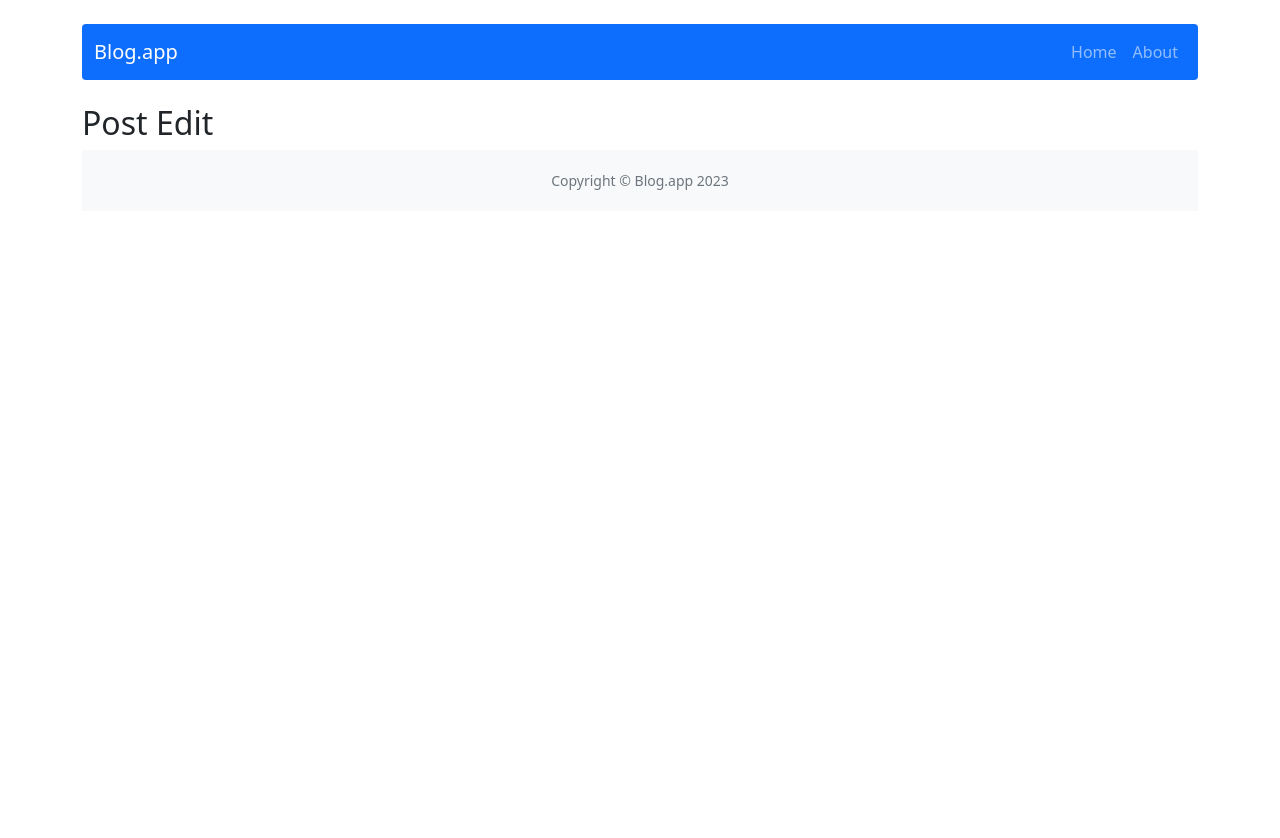
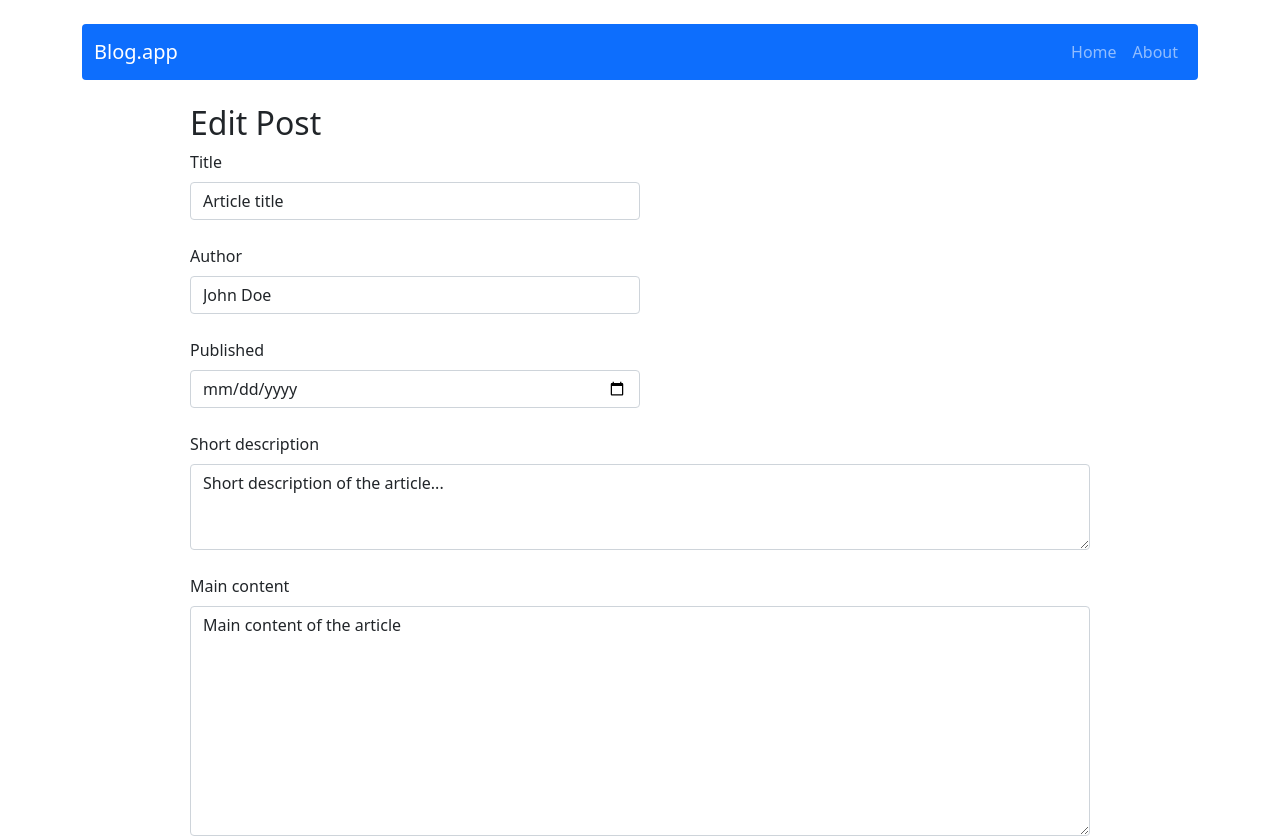
Before and after one commit to anntan2913/react-blog-app, a React (Create React App) app: page /post/edit/1 in a window 1280 px wide. Shown: the top 838 px of the page. Before the commit the page ends 800 px from the top, so only its background shows below. Built offline with nearby package versions, Linux system fonts and the light colour scheme.

Commit message:
add shared component PostForm, add EditPost component, modify AddPostForm

```diff
--- a/src/components/features/AddPostForm.js
+++ b/src/components/features/AddPostForm.js
@@ -1,56 +1,26 @@
-import { Form, Button } from "react-bootstrap";
 import { useDispatch } from "react-redux";
-import { useState } from "react";
 import { addPost } from "../../redux/postsRedux";
-import shortid from "shortid";
 import { useNavigate } from "react-router-dom";
+import PostForm from "./PostForm";
 
 const AddPostForm = () => {
 
     const dispatch = useDispatch();
     const navigate = useNavigate();
 
-    const [title, setTitle] = useState ('');
-    const [author, setAuthor] = useState('');
-    const [publishedDate, setPublishedDate] = useState('');
-    const [shortDescription, setShortDescription] = useState('');
-    const [content, setContent] = useState('');
-
-    const handleAddPost = e => {
-        e.preventDefault();
-        dispatch(addPost({ id: shortid.generate(), title, author, publishedDate, shortDescription, content }));
+    const handleAddPost = post => {
+        dispatch(addPost(post));
         navigate('/');
     };
 
     return(
-        <form onSubmit={handleAddPost} >
-            <div style={{ width: '50%' }}>
-                <Form.Group className="mb-4" >
-                    <Form.Label>Title</Form.Label>
-                    <Form.Control type="text" placeholder="Enter title" value={title} onChange={e => setTitle(e.target.value)}  />
-                </Form.Group>
-                <Form.Group className="mb-4">
-                    <Form.Label>Author</Form.Label>
-                    <Form.Control type="text" placeholder="Enter author" value={author} onChange={e => setAuthor(e.target.value)}  />
-                </Form.Group>
-                <Form.Group className="mb-4">
-                    <Form.Label>Published</Form.Label>
-                    <Form.Control type="date" value={publishedDate} onChange={e => setPublishedDate(e.target.value)}  />
-                </Form.Group>
-            </div>
-            <div style={{ width: '100%' }}>
-                <Form.Group className="mb-4">
-                <Form.Label>Short description</Form.Label>
-                <Form.Control as="textarea" rows={3} placeholder="Leave a comment here" value={shortDescription} onChange={e => setShortDescription(e.target.value)}  />
-                </Form.Group>
-                <Form.Group className="mb-4">
-                <Form.Label>Main content</Form.Label>
-                <Form.Control as="textarea" rows={9} placeholder="Leave a comment here" value={content} onChange={e => setContent(e.target.value)}  />
-                </Form.Group>
-            </div>
-            <Button variant="primary" type="submit" className="mb-4">Add Post</Button>
-        </form>
+        <PostForm onSubmit={handleAddPost} actionText='Add post' />
     );
 };
 
 export default AddPostForm;
+
+//funkcja, przekazywana jako action:
+// powinna ona tylko odbierać w formie argumentu informacje o poście,
+// korzystając z nich uruchamiać odpowiednią akcję w centrali,
+// a na końcu przekierowywać użytkownika do strony głównej.
--- /dev/null
+++ b/src/components/features/EditPostForm.js
@@ -0,0 +1,34 @@
+import { useParams, useNavigate, Navigate } from 'react-router-dom';
+import  { useSelector, useDispatch } from 'react-redux';
+import { getPostById, editPost } from '../../redux/postsRedux';
+import PostForm from './PostForm';
+
+const EditPostForm = () => {
+
+    const { id } = useParams();
+    const postData = useSelector(state => getPostById(state, id)); //Pobranie postu o id...
+
+    const dispatch = useDispatch();
+    const navigate = useNavigate();
+
+    const handleEditPost = post => {
+        dispatch(editPost({ ...post, id}));
+        navigate('/');
+    };
+
+    if(!postData) return <Navigate to="/" />
+    else return(
+        <PostForm action={handleEditPost} actionText='Edit post'
+            title={postData.title} author={postData.author} publishedDate={postData.publishedDate}
+            shortDescription={postData.shortDescription} content={postData.content} />
+    );
+};
+
+export default EditPostForm;
+
+ //Podobnie jak w <List> (to-do) i
+ //if(!listData) return <Navigate to="/" /> spr, czy listData jest:
+//tak-to render div jak zwykle,
+//nie-to render <Navigate> do "/"
+
+//tu form zamiast submit - mamy akcję pod action! ( action={handleEditPost})
--- /dev/null
+++ b/src/components/features/PostForm.js
@@ -0,0 +1,68 @@
+import PropTypes from 'prop-types';
+import { useState } from 'react';
+import { Form, Button } from 'react-bootstrap';
+
+const PostForm = ({action, actionText, ...props}) => {
+
+    const [title, setTitle] = useState (props.title || '');
+    const [author, setAuthor] = useState(props.author || '');
+    const [publishedDate, setPublishedDate] = useState(props.publishedDate || '');
+    const [shortDescription, setShortDescription] = useState(props.shortDescription || '');
+    const [content, setContent] = useState(props.content || '');
+
+    const handleSubmit = e => {
+        e.preventDefault();
+        action({ title, author, publishedDate, shortDescription, content });
+    };
+
+    return (
+        <Form onSubmit={handleSubmit}>
+            <div style={{ width: '50%' }}>
+                <Form.Group className="mb-4" >
+                    <Form.Label>Title</Form.Label>
+                    <Form.Control type="text" placeholder="Enter title" value={title} onChange={e => setTitle(e.target.value)}  />
+                </Form.Group>
+                <Form.Group className="mb-4">
+                    <Form.Label>Author</Form.Label>
+                    <Form.Control type="text" placeholder="Enter author" value={author} onChange={e => setAuthor(e.target.value)}  />
+                </Form.Group>
+                <Form.Group className="mb-4">
+                    <Form.Label>Published</Form.Label>
+                    <Form.Control type="date" value={publishedDate} onChange={e => setPublishedDate(e.target.value)}  />
+                </Form.Group>
+            </div>
+            <div style={{ width: '100%' }}>
+                <Form.Group className="mb-4">
+                <Form.Label>Short description</Form.Label>
+                <Form.Control as="textarea" rows={3} placeholder="Leave a comment here" value={shortDescription} onChange={e => setShortDescription(e.target.value)}  />
+                </Form.Group>
+                <Form.Group className="mb-4">
+                <Form.Label>Main content</Form.Label>
+                <Form.Control as="textarea" rows={9} placeholder="Leave a comment here" value={content} onChange={e => setContent(e.target.value)}  />
+                </Form.Group>
+            </div>
+            <Button variant="primary" type="submit" className="mb-4">{actionText}</Button>
+        </Form>
+    );
+};
+
+PostForm.propTypes = {
+    action: PropTypes.func.isRequired,
+    actionText: PropTypes.string.isRequired
+};
+
+
+export default PostForm;
+
+
+/*w tym przypadku nie “przypinamy” action bezpośrednio do onSubmit na formularzu! Bo:
+ Przy wykryciu próby wysyłki formularza, musimy bowiem nie tylko włączyć funkcję ukrytą pod action,
+ ale co istotne też, zrobić to w taki sposób, aby otrzymała informacje o danych z pól.
+
+ !! To w komponencie <AddPostForm> czy <EditPostForm> włączamy faktyczną akcję reduksową.
+ Musimy wtedy przekazywać jako payload dokładne informacje, co chcemy zmienić. (Jaki  title, author ...)
+ Czyli w obu komponentach potrzebujemy mieć dostęp do wartości z formularza.
+
+Tu tworzymy nową osobną funkcję specjalnie do obsługi eventu submit (np. handleSubmit).
+Zajmie się zatrzymaniem zachowania domyślnego, a dopiero później uruchomieniem action z odpowiednimi informacjami.
+ */
--- a/src/components/pages/EditPost.js
+++ b/src/components/pages/EditPost.js
@@ -1,6 +1,10 @@
+import EditPostForm from "../features/EditPostForm";
 const EditPost = () => {
     return (
-        <h2>Post Edit</h2>
+        <div className="mx-auto" style={{ maxWidth: "900px" }}>
+        <h2>Edit Post</h2>
+        <EditPostForm/>
+        </div>
     );
 };
 
--- a/src/components/pages/Post.js
+++ b/src/components/pages/Post.js
@@ -7,7 +7,7 @@ const Post = () => {
 
     const { id } = useParams();
 
-    const postData = useSelector(state => getPostById(state, id));
+    const postData = useSelector(state => getPostById(state, id)); //Pobranie postu o id...
 
     const [show, setShow] = useState(false);
     const handleClose = () => setShow(false);
--- a/src/redux/postsRedux.js
+++ b/src/redux/postsRedux.js
@@ -6,10 +6,12 @@ export const getPostById = ({ posts }, id) => posts.find(post => post.id === id)
 const createActionName = actionName => `app/posts/${actionName}`;
 const REMOVE_POST = createActionName('REMOVE_POST');
 const ADD_POST = createActionName('ADD_POST');
+const EDIT_POST = createActionName('EDIT_POST');
 
 // action creators
 export const removePost = payload => ({type: REMOVE_POST, payload });
-export const addPost = payload => ({type: ADD_POST, payload })
+export const addPost = payload => ({type: ADD_POST, payload });
+export const editPost = payload => ({type: EDIT_POST, payload });
 
 const postsReducer = (statePart = [], action) => {
   switch (action.type) {
@@ -17,6 +19,8 @@ const postsReducer = (statePart = [], action) => {
       return statePart.filter(post => (post.id !== action.payload));
     case ADD_POST:
       return [...statePart, {...action.payload}];
+    case EDIT_POST:
+      return statePart.map(post => (post.id === action.payload.id ? { ...post, ...action.payload } : post));
     default:
       return statePart;
   };
@@ -28,3 +32,9 @@ export default postsReducer;
 
 //w case ADD_POST: cala zawart. ktorej potrzebuje obiekt postu jest juz zdef w dispatch(w handl addPost),
 //tutaj juz tylko sam payload [albo tu albo tam -id: shortid]
+
+/* w case EDIT_POST: Chcemy zwrócić nową tablicę, w której wszystkie elementy będą zmapowane w taki sposób,
+ że jeśli id postu to action.payload.id, to zwracamy obiekt zmodyfikowany, a jeśli nie, to zwracamy oryginalny obiekt bez zmian.
+ ten pomysł wymaga, by w action.payload faktycznie właśc. id istniała i to nie losowanie id z shortid tylko id przyporządkowane do danego obiektu poddawanego modyfikacji!
+ (W <PostForm> info o id nie ma, tylko info z pól title, author itd.)
+ */
```
